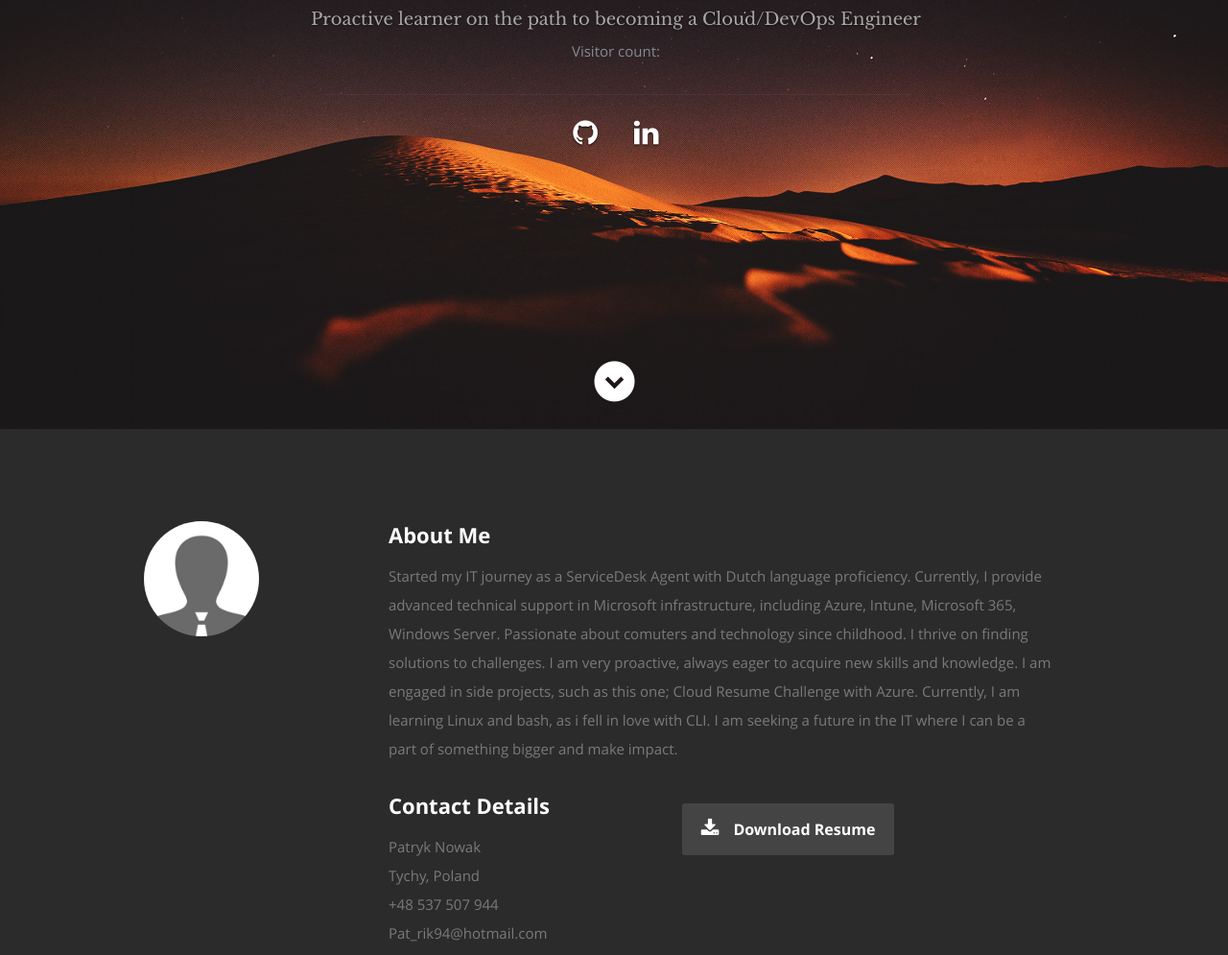
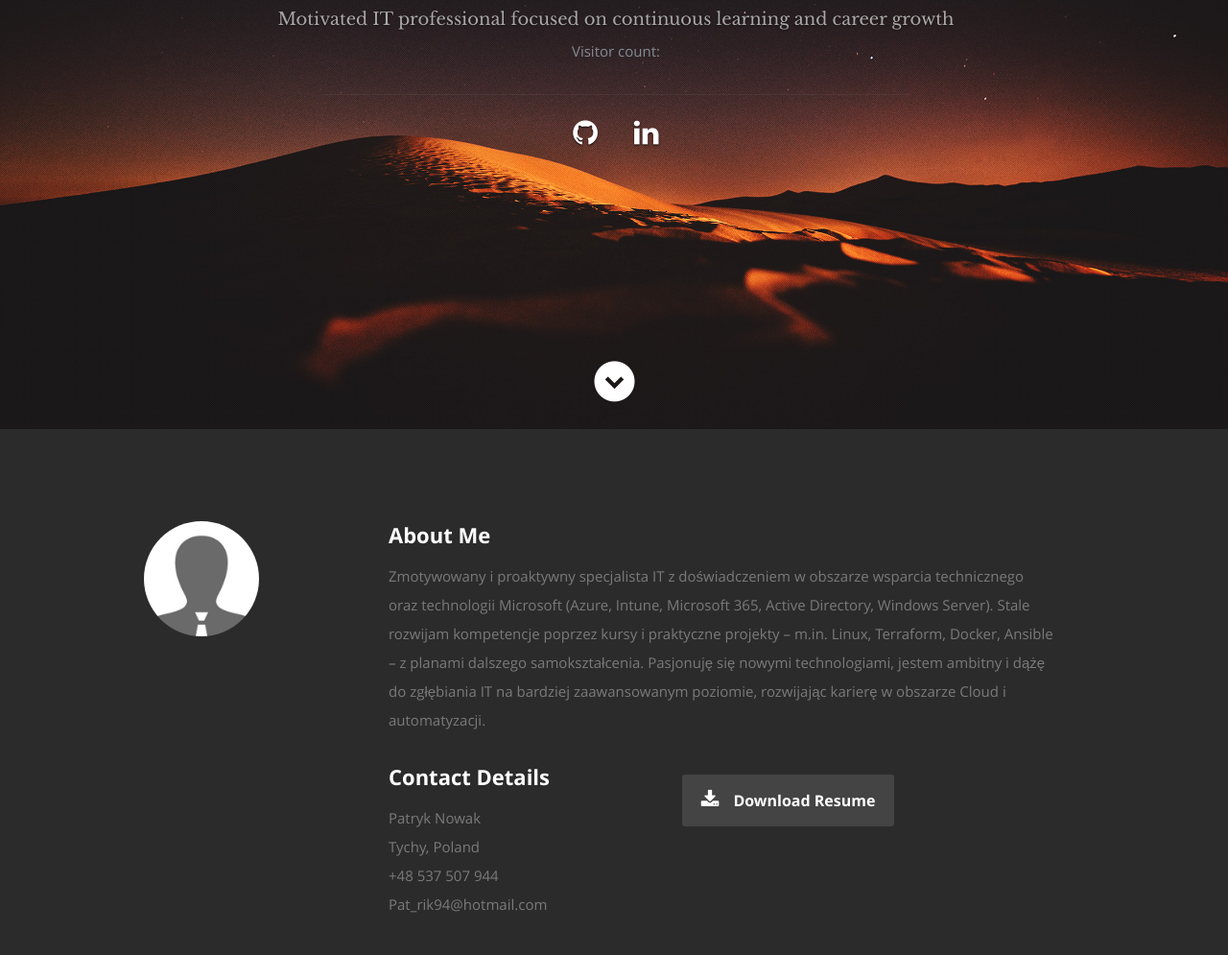
Before and after one commit to Patryk94A/azure-cloud-resume, a plain HTML site: page frontend/index.html in a window 1280 px wide. Shown: the part 353-1348 px from the top of the page at 96% size. Drawn offline with nearby package versions, Linux system fonts and the light colour scheme; no server answers.

Commit message:
Adjusted some of the CV parts

```diff
--- a/frontend/css/layout.css
+++ b/frontend/css/layout.css
@@ -335,8 +335,8 @@ ul#nav li.current a { color: #F06000; }
   	-moz-animation: illustrator 2s ease;
   	-webkit-animation: illustrator 2s ease;
 }
-.intune {
-  	width: 60%;
+.ansible {
+  	width: 50%;
   	-moz-animation: wordpress 2s ease;
   	-webkit-animation: wordpress 2s ease;
 }
@@ -356,7 +356,7 @@ ul#nav li.current a { color: #F06000; }
   	-webkit-animation: jquery 2s ease;
 }
 .linux {
-  	width: 50%;
+  	width: 60%;
   	-moz-animation: jquery 2s ease;
   	-webkit-animation: jquery 2s ease;
 }
@@ -365,12 +365,12 @@ ul#nav li.current a { color: #F06000; }
   	-moz-animation: jquery 2s ease;
   	-webkit-animation: jquery 2s ease;
 }
-.git {
+.git & github {
   	width: 60%;
   	-moz-animation: jquery 2s ease;
   	-webkit-animation: jquery 2s ease;
 }
-.powershell {
+.terraform {
   	width: 50%;
   	-moz-animation: jquery 2s ease;
   	-webkit-animation: jquery 2s ease;
--- a/frontend/index.html
+++ b/frontend/index.html
@@ -54,7 +54,7 @@
       <div class="row banner">
          <div class="banner-text">
             <h1 class="responsive-headline">Hey, I'm Patryk Nowak</h1>
-            <h3>Proactive learner on the path to becoming a Cloud/DevOps Engineer</h3>
+            <h3>Motivated IT professional focused on continuous learning and career growth</h3>
 
             <p>Visitor count: <a id="counter"></a></p>  <!-- Azure Function will update this -->
             <hr />
@@ -88,11 +88,13 @@
 
             <h2>About Me</h2>
 
-            <p>Started my IT journey as a ServiceDesk Agent with Dutch language proficiency. Currently, I provide advanced technical support in Microsoft infrastructure,
-               including Azure, Intune, Microsoft 365, Windows Server. Passionate about comuters and technology since childhood. I thrive on finding solutions to challenges.
-               I am very proactive, always eager to acquire new skills and knowledge. I am engaged in side projects, such as this one; Cloud Resume Challenge with Azure.
-               Currently, I am learning Linux and bash, as i fell in love with CLI.
-               I am seeking a future in the IT where I can be a part of something bigger and make impact.
+            <p>Zmotywowany i proaktywny specjalista IT z doświadczeniem w obszarze wsparcia
+technicznego oraz technologii Microsoft (Azure, Intune, Microsoft 365, Active
+Directory, Windows Server). Stale rozwijam kompetencje poprzez kursy i praktyczne
+projekty – m.in. Linux, Terraform, Docker, Ansible – z planami dalszego
+samokształcenia. Pasjonuję się nowymi technologiami, jestem ambitny i dążę do
+zgłębiania IT na bardziej zaawansowanym poziomie, rozwijając karierę w obszarze
+Cloud i automatyzacji.
             </p>
 
             <div class="row">
```
